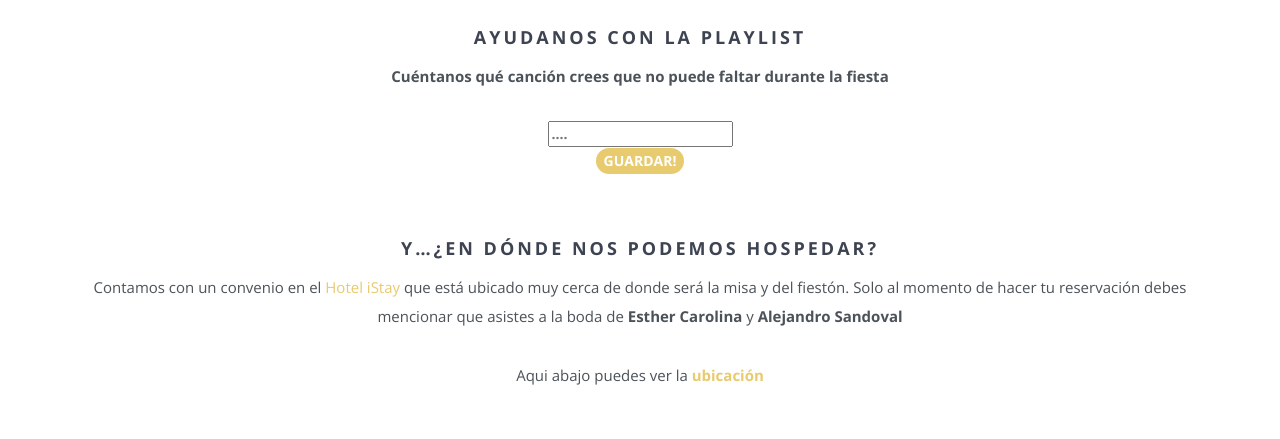
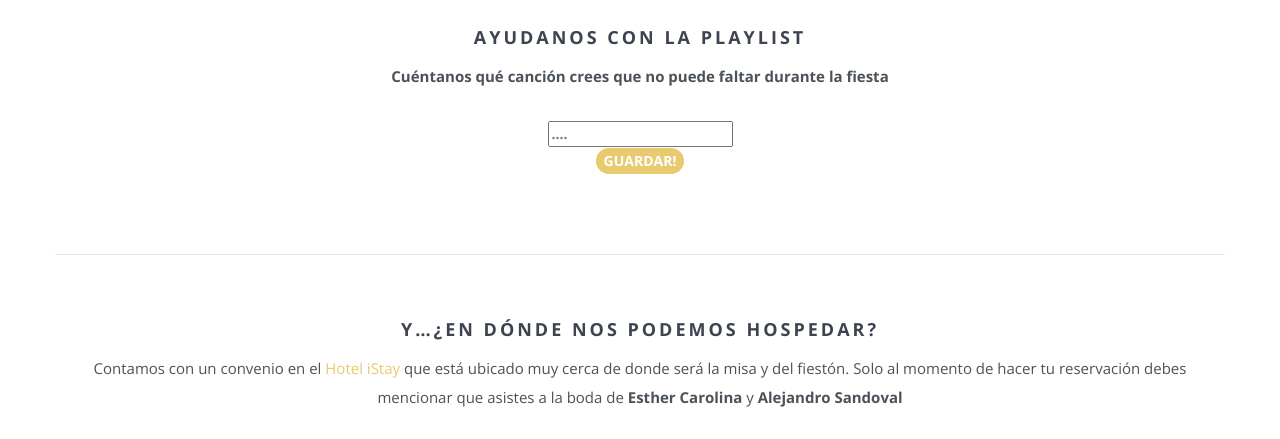
Before and after one commit to caro-y-alex/Caro-y-Alex.github.io, a website: page index.html in a window 1280 px wide. Shown: the part 2903-3342 px from the top of the page. Drawn offline with nearby package versions, Linux system fonts and the light colour scheme; files whose address does not match are found by name.

Commit message:
Separador entre recomendacion de cacniones y hospedaje

```diff
--- a/index.html
+++ b/index.html
@@ -298,6 +298,11 @@
             </div>
         </div>
     </div>
+    <div class="container">
+        <div class="row">
+            <div class="section-border section-padding"></div>
+        </div>
+    </div>
 </section>
 
 <section id="hotel" class="section-padding">
```
